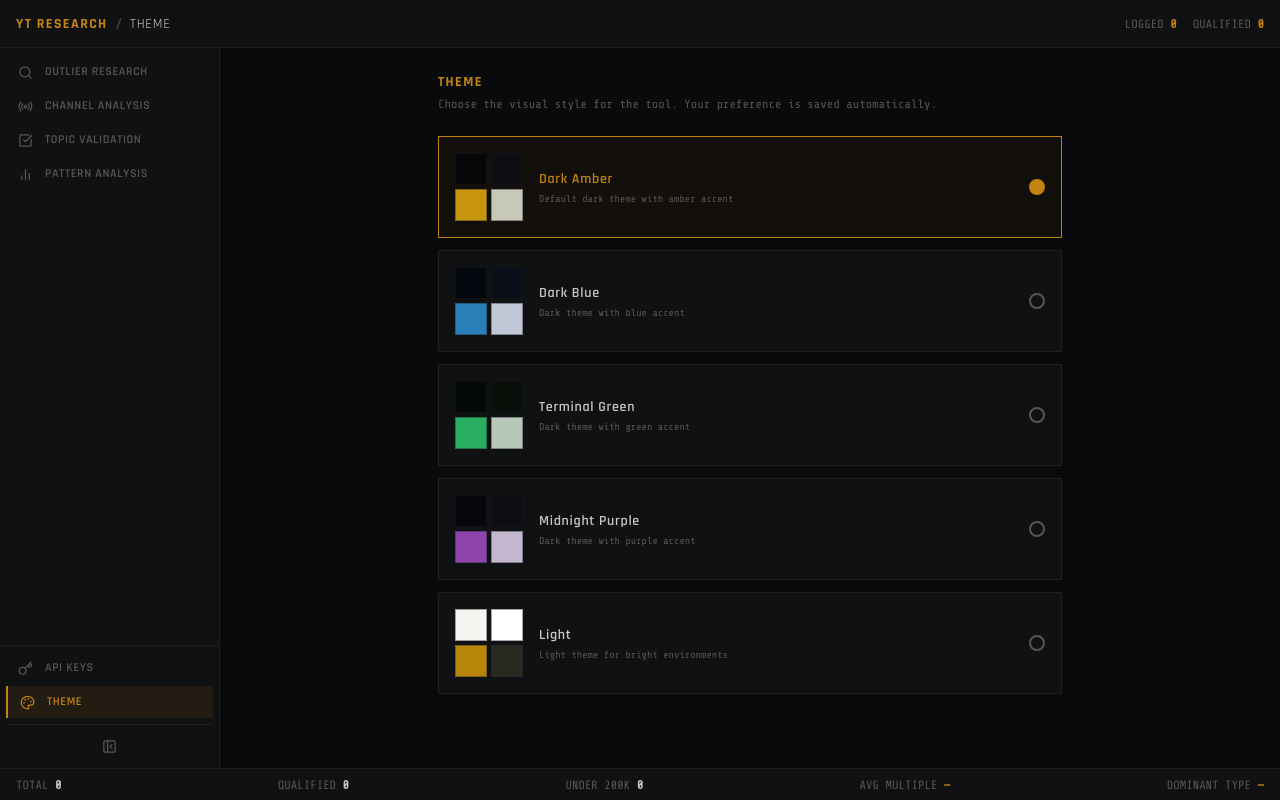
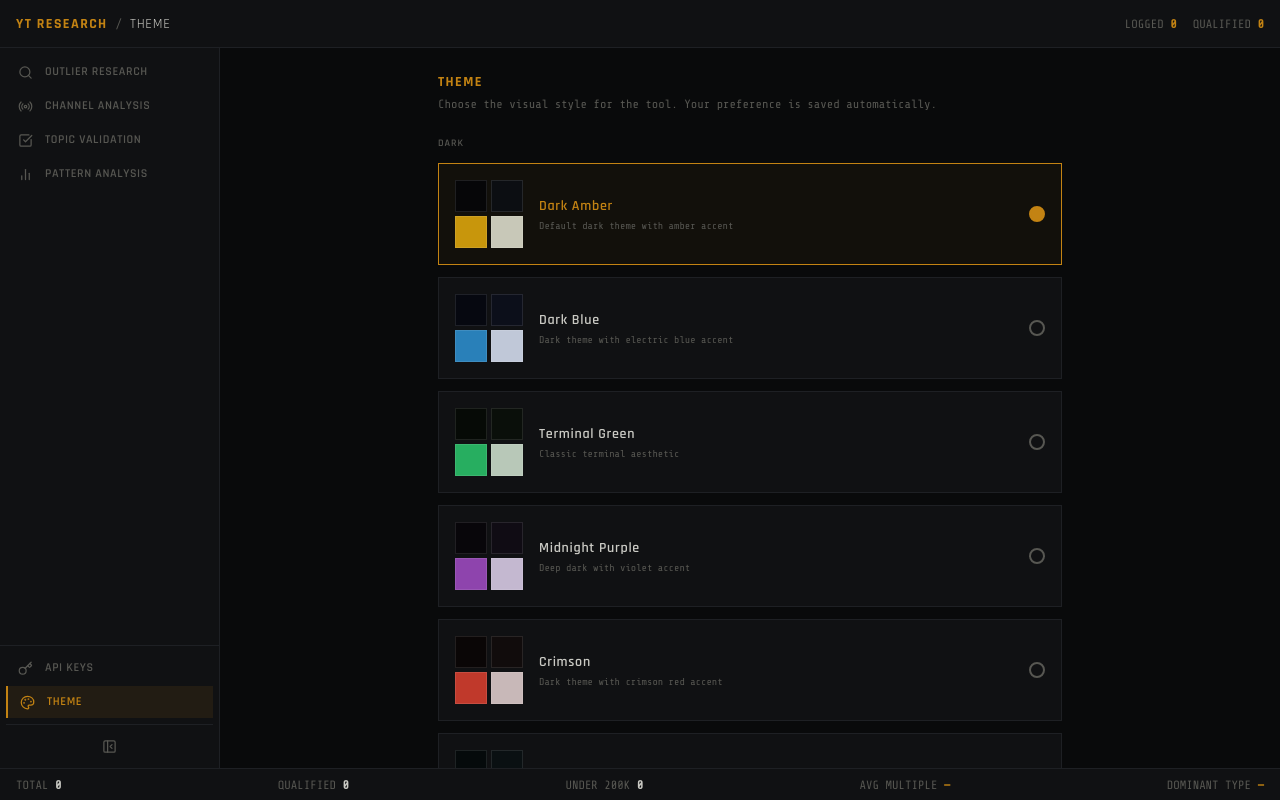
Before and after one commit to lordAjanaku/yt-research-tool, a React (Vite) app: page /theme in a window 1280 px wide. Built offline with nearby package versions, Linux system fonts and the light colour scheme.

Commit message:
feat: add 5 new themes — Crimson, Ocean Cyan, Ember, Rose Gold, Light Blue

```diff
--- a/src/components/sections/ThemeChanger.jsx
+++ b/src/components/sections/ThemeChanger.jsx
@@ -6,33 +6,75 @@ const THEMES = [
     value: 'theme-amber',
     label: 'Dark Amber',
     description: 'Default dark theme with amber accent',
+    group: 'Dark',
     preview: { bg: '#060608', card: '#0c0e12', accent: '#C8960C', text: '#C8C8B8' },
   },
   {
     value: 'theme-blue',
     label: 'Dark Blue',
-    description: 'Dark theme with blue accent',
+    description: 'Dark theme with electric blue accent',
+    group: 'Dark',
     preview: { bg: '#060810', card: '#0c0f1a', accent: '#2980B9', text: '#C0C8D8' },
   },
   {
     value: 'theme-green',
     label: 'Terminal Green',
-    description: 'Dark theme with green accent',
+    description: 'Classic terminal aesthetic',
+    group: 'Dark',
     preview: { bg: '#060A06', card: '#0a0f0a', accent: '#27AE60', text: '#B8C8B8' },
   },
   {
     value: 'theme-purple',
     label: 'Midnight Purple',
-    description: 'Dark theme with purple accent',
+    description: 'Deep dark with violet accent',
+    group: 'Dark',
     preview: { bg: '#08060A', card: '#100c14', accent: '#8E44AD', text: '#C4B8D0' },
   },
   {
+    value: 'theme-red',
+    label: 'Crimson',
+    description: 'Dark theme with crimson red accent',
+    group: 'Dark',
+    preview: { bg: '#0A0606', card: '#110c0c', accent: '#C0392B', text: '#C8B8B8' },
+  },
+  {
+    value: 'theme-cyan',
+    label: 'Ocean Cyan',
+    description: 'Dark theme with deep teal accent',
+    group: 'Dark',
+    preview: { bg: '#050A0B', card: '#0a1012', accent: '#17A589', text: '#B8CDCC' },
+  },
+  {
+    value: 'theme-orange',
+    label: 'Ember',
+    description: 'Dark theme with burning orange accent',
+    group: 'Dark',
+    preview: { bg: '#0A0704', card: '#110e09', accent: '#D35400', text: '#C8C0B0' },
+  },
+  {
+    value: 'theme-rose',
+    label: 'Rose Gold',
+    description: 'Dark theme with dusty rose accent',
+    group: 'Dark',
+    preview: { bg: '#0A0608', card: '#110c0f', accent: '#C0627A', text: '#CCBCC2' },
+  },
+  {
     value: 'theme-light',
-    label: 'Light',
-    description: 'Light theme for bright environments',
+    label: 'Light Amber',
+    description: 'Clean light theme with amber accent',
+    group: 'Light',
     preview: { bg: '#F5F4F0', card: '#FFFFFF', accent: '#B8860B', text: '#2A2A22' },
   },
+  {
+    value: 'theme-light-blue',
+    label: 'Light Blue',
+    description: 'Clean light theme with blue accent',
+    group: 'Light',
+    preview: { bg: '#F0F4F8', card: '#FFFFFF', accent: '#1A6BA0', text: '#1A2530' },
+  },
 ]
+
+const GROUPS = ['Dark', 'Light']
 
 export function ThemeChanger() {
   const { theme, setTheme } = useStore()
@@ -47,15 +89,15 @@ export function ThemeChanger() {
       <ScrollArea className="flex-1">
         <div className="p-6 max-w-2xl mx-auto flex flex-col gap-6">
 
-          {/* PAGE TITLE */}
           <div>
             <p className="font-head font-bold text-sm tracking-widest uppercase text-primary">Theme</p>
             <p className="text-xs text-muted-foreground mt-1">Choose the visual style for the tool. Your preference is saved automatically.</p>
           </div>
 
-          {/* THEME CARDS */}
-          <div className="flex flex-col gap-3">
-            {THEMES.map(t => {
+          {GROUPS.map(group => (
+            <div key={group} className="flex flex-col gap-3">
+              <p className="font-head font-semibold text-[10px] tracking-widest uppercase text-muted-foreground">{group}</p>
+              {THEMES.filter(t => t.group === group).map(t => {
                 const active = theme === t.value
                 return (
                   <button
@@ -67,15 +109,15 @@ export function ThemeChanger() {
                         : 'border-border bg-card hover:border-primary/50 hover:bg-muted/20'
                     }`}
                   >
-                  {/* COLOUR PREVIEW SWATCH */}
+                    {/* COLOUR SWATCH */}
                     <div className="flex-shrink-0 flex flex-col gap-1">
                       <div className="flex gap-1">
-                      <div className="w-8 h-8 border border-border/40 flex-shrink-0" style={{ background: t.preview.bg }} />
-                      <div className="w-8 h-8 border border-border/40 flex-shrink-0" style={{ background: t.preview.card }} />
+                        <div className="w-8 h-8 border border-white/10" style={{ background: t.preview.bg }} />
+                        <div className="w-8 h-8 border border-white/10" style={{ background: t.preview.card }} />
                       </div>
                       <div className="flex gap-1">
-                      <div className="w-8 h-8 border border-border/40 flex-shrink-0" style={{ background: t.preview.accent }} />
-                      <div className="w-8 h-8 border border-border/40 flex-shrink-0" style={{ background: t.preview.text }} />
+                        <div className="w-8 h-8 border border-white/10" style={{ background: t.preview.accent }} />
+                        <div className="w-8 h-8 border border-white/10" style={{ background: t.preview.text }} />
                       </div>
                     </div>
 
@@ -87,7 +129,7 @@ export function ThemeChanger() {
                       <p className="text-[10px] text-muted-foreground mt-0.5">{t.description}</p>
                     </div>
 
-                  {/* ACTIVE INDICATOR */}
+                    {/* ACTIVE DOT */}
                     <div className={`flex-shrink-0 w-4 h-4 border-2 rounded-full ${
                       active ? 'border-primary bg-primary' : 'border-muted-foreground'
                     }`} />
@@ -95,6 +137,7 @@ export function ThemeChanger() {
                 )
               })}
             </div>
+          ))}
 
         </div>
       </ScrollArea>
--- a/src/styles/index.css
+++ b/src/styles/index.css
@@ -122,6 +122,121 @@
     --ring: 38 82% 38%;
   }
 
+  /* ── CRIMSON RED ── */
+  .theme-red {
+    --background: 0 8% 4%;
+    --foreground: 0 5% 78%;
+    --card: 0 8% 7%;
+    --card-foreground: 0 5% 78%;
+    --popover: 0 8% 7%;
+    --popover-foreground: 0 5% 78%;
+    --primary: 0 72% 48%;
+    --primary-foreground: 0 8% 4%;
+    --secondary: 0 8% 10%;
+    --secondary-foreground: 0 5% 78%;
+    --muted: 0 8% 9%;
+    --muted-foreground: 0 3% 35%;
+    --accent: 0 72% 58%;
+    --accent-foreground: 0 8% 4%;
+    --destructive: 0 72% 48%;
+    --destructive-foreground: 0 0% 100%;
+    --border: 0 8% 14%;
+    --input: 0 8% 14%;
+    --ring: 0 72% 48%;
+  }
+
+  /* ── OCEAN CYAN ── */
+  .theme-cyan {
+    --background: 195 14% 4%;
+    --foreground: 190 15% 80%;
+    --card: 195 14% 7%;
+    --card-foreground: 190 15% 80%;
+    --popover: 195 14% 7%;
+    --popover-foreground: 190 15% 80%;
+    --primary: 185 75% 38%;
+    --primary-foreground: 195 14% 4%;
+    --secondary: 195 14% 10%;
+    --secondary-foreground: 190 15% 80%;
+    --muted: 195 14% 9%;
+    --muted-foreground: 190 8% 38%;
+    --accent: 185 75% 50%;
+    --accent-foreground: 195 14% 4%;
+    --destructive: 0 62% 47%;
+    --destructive-foreground: 0 0% 100%;
+    --border: 195 14% 14%;
+    --input: 195 14% 14%;
+    --ring: 185 75% 38%;
+  }
+
+  /* ── EMBER ORANGE ── */
+  .theme-orange {
+    --background: 20 8% 4%;
+    --foreground: 30 10% 78%;
+    --card: 20 8% 7%;
+    --card-foreground: 30 10% 78%;
+    --popover: 20 8% 7%;
+    --popover-foreground: 30 10% 78%;
+    --primary: 22 90% 48%;
+    --primary-foreground: 20 8% 4%;
+    --secondary: 20 8% 10%;
+    --secondary-foreground: 30 10% 78%;
+    --muted: 20 8% 9%;
+    --muted-foreground: 25 5% 35%;
+    --accent: 22 90% 60%;
+    --accent-foreground: 20 8% 4%;
+    --destructive: 0 62% 47%;
+    --destructive-foreground: 0 0% 100%;
+    --border: 20 8% 14%;
+    --input: 20 8% 14%;
+    --ring: 22 90% 48%;
+  }
+
+  /* ── ROSE GOLD ── */
+  .theme-rose {
+    --background: 340 8% 5%;
+    --foreground: 340 8% 80%;
+    --card: 340 8% 8%;
+    --card-foreground: 340 8% 80%;
+    --popover: 340 8% 8%;
+    --popover-foreground: 340 8% 80%;
+    --primary: 340 55% 55%;
+    --primary-foreground: 340 8% 5%;
+    --secondary: 340 8% 11%;
+    --secondary-foreground: 340 8% 80%;
+    --muted: 340 8% 10%;
+    --muted-foreground: 340 4% 38%;
+    --accent: 340 55% 65%;
+    --accent-foreground: 340 8% 5%;
+    --destructive: 0 62% 47%;
+    --destructive-foreground: 0 0% 100%;
+    --border: 340 8% 15%;
+    --input: 340 8% 15%;
+    --ring: 340 55% 55%;
+  }
+
+  /* ── LIGHT BLUE ── */
+  .theme-light-blue {
+    --background: 210 30% 97%;
+    --foreground: 215 25% 15%;
+    --card: 0 0% 100%;
+    --card-foreground: 215 25% 15%;
+    --popover: 0 0% 100%;
+    --popover-foreground: 215 25% 15%;
+    --primary: 210 80% 40%;
+    --primary-foreground: 0 0% 100%;
+    --secondary: 210 20% 92%;
+    --secondary-foreground: 215 25% 15%;
+    --muted: 210 20% 93%;
+    --muted-foreground: 215 10% 45%;
+    --accent: 210 80% 48%;
+    --accent-foreground: 0 0% 100%;
+    --destructive: 0 62% 47%;
+    --destructive-foreground: 0 0% 100%;
+    --border: 210 20% 84%;
+    --input: 210 20% 84%;
+    --ring: 210 80% 40%;
+  }
+
   * {
     @apply border-border;
   }
```
Lines whose indentation alone changed are shown as unchanged.
